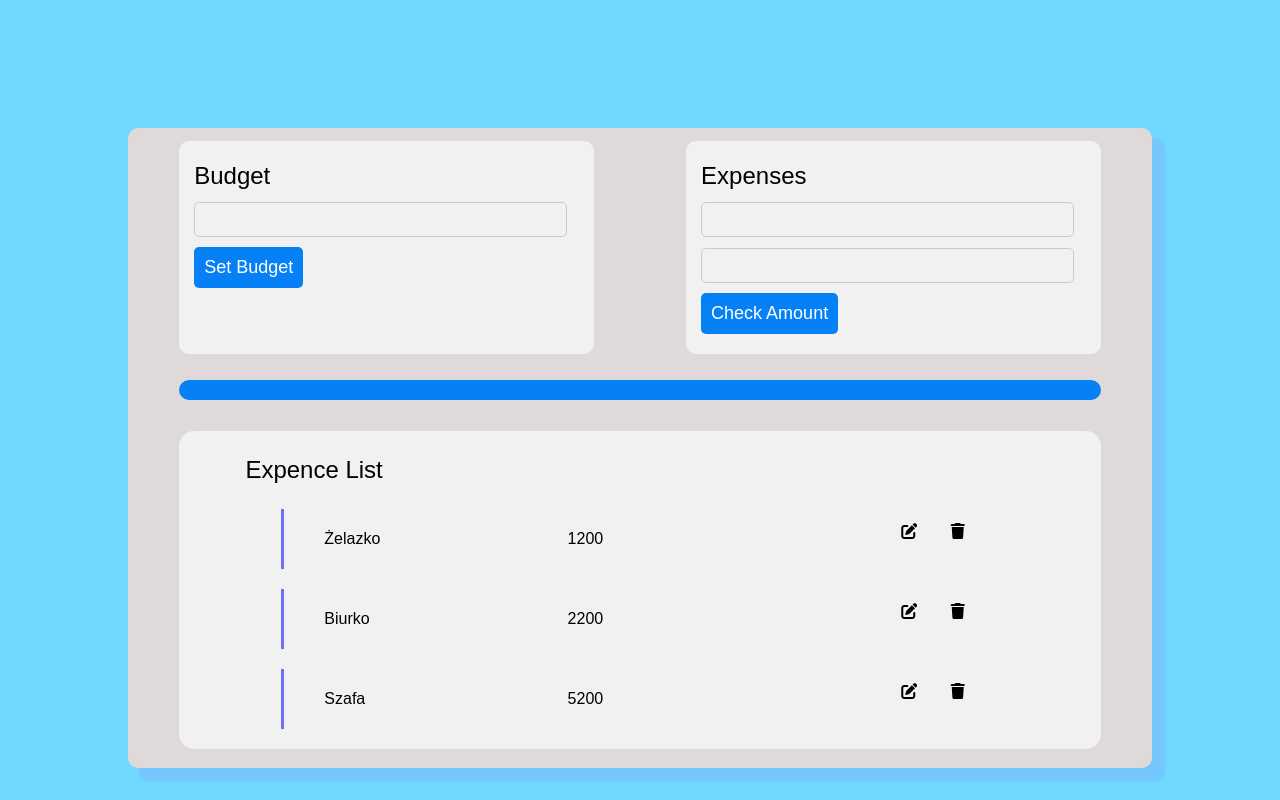
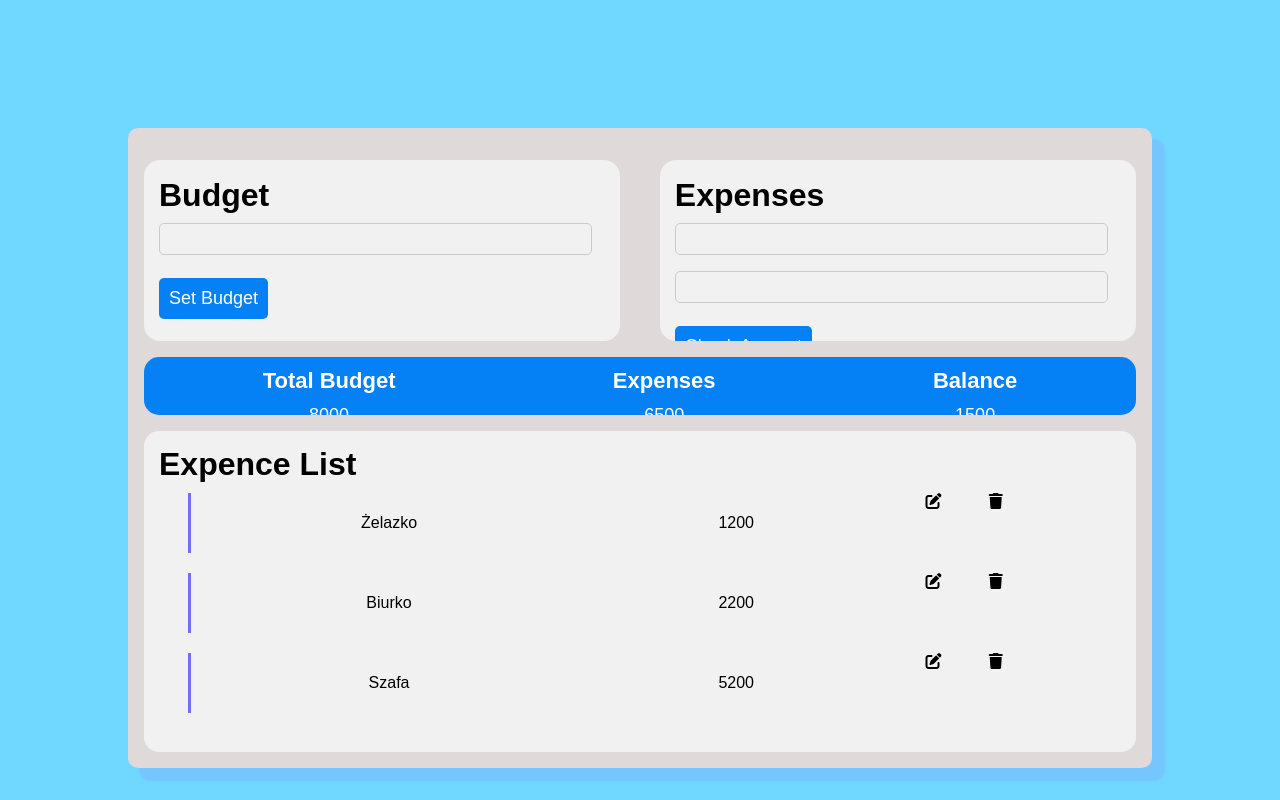
Before and after one commit to Tabu7/list2, a plain HTML site: page index.html in a window 1280 px wide. Drawn offline with Linux system fonts and the light colour scheme.

Commit message:
trzeciaPróba

```diff
--- a/index.html
+++ b/index.html
@@ -11,53 +11,53 @@
 </head>
 <body>
     <div class="container">
-        <div class="container1">
+        <div class="row1">
             <div class="budget">
-                <p>Budget</p>
+                <h1>Budget</h1>
                 <input type="text" class="enterTotalAmount">
                 <br><button class="setBudget">Set Budget</button>
             </div>
             <div class="expenses">
-                <p>Expenses</p>
+                <h1>Expenses</h1>
                 <input type="text" class="product">
-                <br><input type="text" class="costProduct">
+                <br><input type="number" class="costProduct">
                 <br><button class="checkAmount">Check Amount</button>
             </div>
         </div>
-        <div class="container2">
+        <div class="row2">
             <div>
-                <p>Total Budget</p>
+                <h2>Total Budget</h2>
                 <div class="totalBudget">8000</div>
             </div>
             <div>
-                <p>Expenses</p>
+                <h2>Expenses</h2>
                 <div class="totalExpenses">6500</div>
             </div>
             <div>
-                <p>Balance</p>
+                <h2>Balance</h2>
                 <div class="balance">1500</div>
             </div>
         </div>
-        <div class="container3">
-            <p>Expence List</p>
+        <div class="row3">
+            <h1>Expence List</h1>
             <ul class="expenceTable">
                 <li class="tableRow">
                     <div class="col col-1" data-label="Product">Żelazko</div>
                     <div class="col col-2" data-label="Cost">1200</div>
-                    <i class="fa-solid fa-pen-to-square"></i>
-                    <i class="fa-solid fa-trash"></i>
+                    <i class="editIcon fa-solid fa-pen-to-square"></i>
+                    <i class="deleteIcon fa-solid fa-trash"></i>
                 </li>
                 <li class="tableRow">
                     <div class="col col-1" data-label="Product">Biurko</div>
                     <div class="col col-2" data-label="Cost">2200</div>
-                    <i class="fa-solid fa-pen-to-square"></i>
-                    <i class="fa-solid fa-trash"></i>
+                    <i class="editIcon fa-solid fa-pen-to-square"></i>
+                    <i class="deleteIcon fa-solid fa-trash"></i>
                 </li>
                 <li class="tableRow">
                     <div class="col col-1" data-label="Product">Szafa</div>
                     <div class="col col-2" data-label="Cost">5200</div>
-                    <i class="fa-solid fa-pen-to-square"></i>
-                    <i class="fa-solid fa-trash"></i>
+                    <i class="editIcon fa-solid fa-pen-to-square"></i>
+                    <i class="deleteIcon fa-solid fa-trash"></i>
                 </li>
 
 
--- a/style.css
+++ b/style.css
@@ -15,9 +15,9 @@ body {
 .container {
     display: flex;
     flex-direction: column;
-    justify-content: center;
     margin: 10% 10%;
-    width: 80%;
+    padding: 1rem;
+    width: 80vw;
     height: 80vh;
     background-color: rgb(223, 217, 217);
     border-radius: 10px;
@@ -25,55 +25,55 @@ body {
     overflow: hidden;
 }
 
-.container1 {
+.row1 {
     display: flex;
     justify-content: space-between;
-    margin: 0.5% 5%;
     flex-direction: row;
-    height: 40%;
-    width: 90%;
+    height: 35%;
+    width: 100%;
 }
 
-.container1 .budget, .expenses {
+.row1 .budget, .expenses {
     background-color: #f1f1f1;
     padding: 15px 15px;
-    width: 45%;
-    margin: 10px 0;
+    width: 48%;
+    margin: 1rem 0;
     text-align: left;
     line-height: 40px;
-    font-size: 24px;
-    border-radius: 10px;
+    font-size: 1rem;
+    border-radius: 1rem;
     overflow: hidden;
 }
 
-.container1 input {
-    height: 35px;
+.row1 input {
+    height: 2rem;
     width: 97%;
-    margin: 5px 0;
+    margin: .5rem 0;
     background-color: #f1f1f1;
     border: 0.5px solid rgb(206, 201, 201);
     border-radius: 5px;
 }
 
-.container1 button {
+.row1 button {
 
     font-size: 18px;
     color: #ffffff;
     padding: 10px;
-    margin: 5px 0;
+    margin: 15px 0;
     background: rgb(6, 129, 245);
     border: 0;
     border-radius: 5px;
+    cursor: pointer;
  }
 
-.container2 {
+.row2 {
     display: flex;
     flex-direction: row;
     justify-content: space-around;
-    margin: 1% 5%;
-    padding: 1% 0;
-    width: 90%;
-    height: 25%;
+    padding: 5px 10px;
+    margin-bottom: 1rem;
+    width: 100%;
+    height: 10%;
     line-height: 180%;
     text-align: center;
     background: rgb(6, 129, 245);
@@ -81,28 +81,27 @@ body {
     overflow: hidden;
 }
 
-.container2 div {
+.row2 div {
     color: #ffffff;
-    font-size: 20px;
+    font-size: 18px;
 }
 
-.container2 div p {
+.row2 div h2 {
     font-size: 22px;
-    margin: 10px 10px;
+    margin: 5px 10px;
 }
 
-.container3 {
+.row3 {
     display: flex;
     flex-direction: column;
-    margin: 2% 5%;
-    padding: 1% 5%;
-    width: 90%;
-    height: 70%;
+    padding: 15px 15px;
+    width: 100%;
+    height: 55%;
     background: #f1f1f1;
     border-radius: 15px;
 }
 
-.container3 p {
+.row3 p {
     font-size: 24px;
     padding: 15px 15px;
 }
@@ -111,7 +110,7 @@ body {
     display: flex;
     flex-direction: column;
     list-style: none;
-    margin: 0 5%;
+    margin: 0 2%;
     line-height: 60px;
 }
 
@@ -128,16 +127,16 @@ body {
     padding: 0 40px;
     margin: 10px;
 }
-
+.col-1, .col-2 { text-align: center;}
 .col-1 {
     flex-basis: 50%;
+
   }
   .col-2 {
     flex-basis: 60%;
   }
-  .fa-solid {
+  .deleteIcon, .editIcon {
     flex-basis: 10%;
-    transform: translate(80%, 20%);
+    line-height: 3;
     cursor: pointer;
-    padding: 2px;
   }
```
